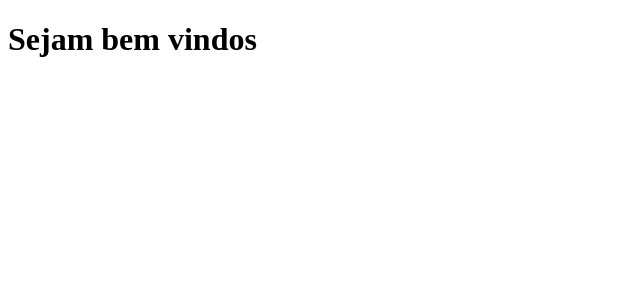
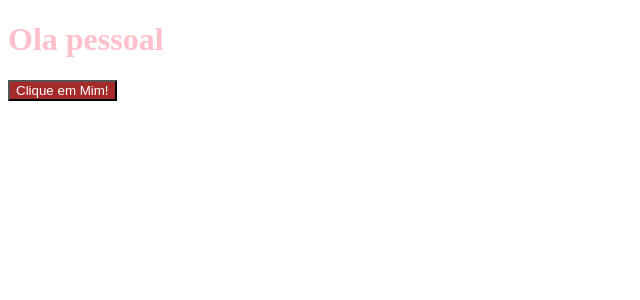
Before and after one commit to GabrielLNascimento/CronosWorker, a React (Vite) app: page / in a window 1280 px wide. Shown: the top 300 px of the page, without its empty margins (0-640 px from the left). Built offline with nearby package versions, Linux system fonts and the light colour scheme.

Commit message:
feat: new css modules

```diff
--- a/src/App.tsx
+++ b/src/App.tsx
@@ -1,6 +1,16 @@
+import "./styles/theme.css"
+import "./styles/global.css"
+
+import Button from "./components/Button";
+
 function App() {
     console.log('Estou no console');
-    return <h1>Sejam bem vindos</h1>;
+    return (
+        <>
+            <h1>Ola pessoal</h1>
+            <Button />
+        </>
+    );
 }
 
 export default App;
--- /dev/null
+++ b/src/components/Button.module.css
@@ -0,0 +1,10 @@
+.fundoCor {
+    background-color: brown;
+    color: white;
+    cursor: pointer;
+}
+
+.vintage {
+    color: blue;
+    background-color: green;
+}
--- /dev/null
+++ b/src/components/Button.tsx
@@ -0,0 +1,7 @@
+import styles from './Button.module.css';
+
+function Button() {
+    return <button className={styles.fundoCor}>Clique em Mim!</button>;
+}
+
+export default Button;
--- /dev/null
+++ b/src/styles/global.css
@@ -0,0 +1,5 @@
+/* Configurações globais */
+
+h1 {
+    color: var(--primary)
+}
--- /dev/null
+++ b/src/styles/theme.css
@@ -0,0 +1,5 @@
+/* Variaveis de CSS */
+
+:root {
+    --primary: pink;
+}
```
Also changed, not shown: 1 other file (tests, documents, lock files or other folders).
